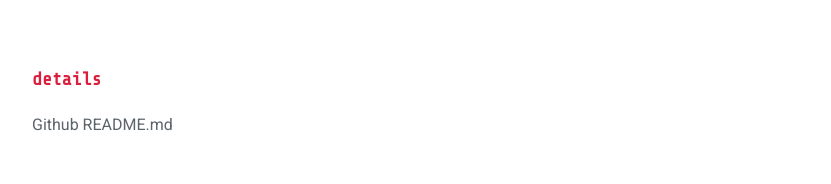
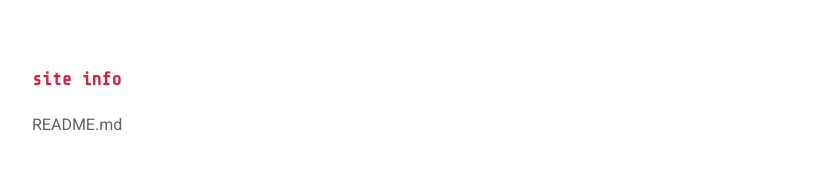
Before and after one commit to jamesncox/portfolio-v2, a React (Create React App) app: page / in a window 1280 px wide. Shown: the part 4627-4811 px from the top of the page, without its empty margins (224-1055 px from the left). Built offline with nearby package versions, Linux system fonts and the light colour scheme.

Commit message:
Update Contact site info and ReadMeLink.js

```diff
--- a/src/components/contact/Contact.js
+++ b/src/components/contact/Contact.js
@@ -14,7 +14,7 @@ function Contact() {
         <Resume />
         <p className="section-title">social</p>
         <Social />
-        <p className="section-title">details</p>
+        <p className="section-title">site info</p>
         <ReadMeLink />
       </div>
     )
--- a/src/components/contact/ReadMeLink.js
+++ b/src/components/contact/ReadMeLink.js
@@ -5,7 +5,7 @@ export default function ReadMeLink() {
 
     return (
         <a className="email-link" href="https://github.com/jamesncox/portfolio-v2/blob/main/README.md" rel="noopener noreferrer" target="_blank">
-            Github README.md
+            README.md
         </a>
     )
 }
```
